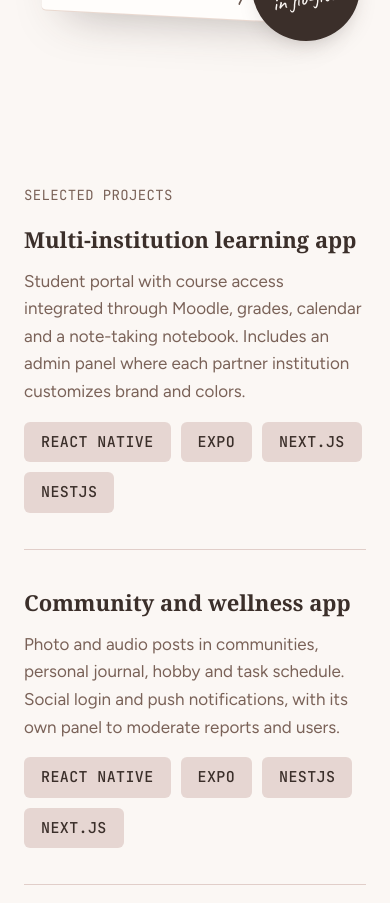
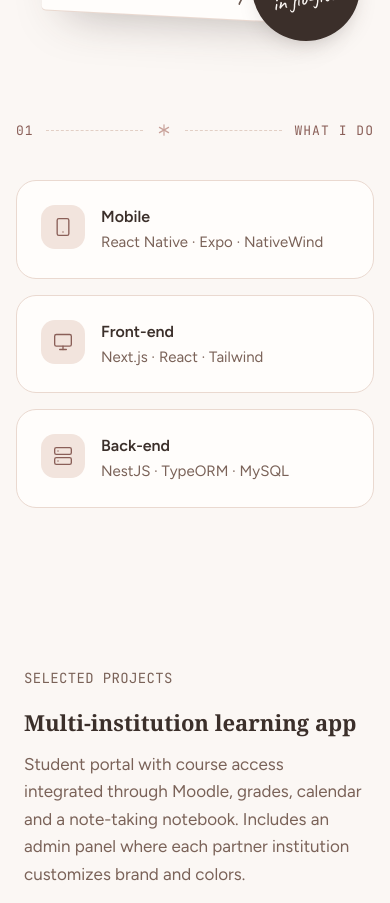
Before and after one commit to CamilaNevesLinder/CamilaNevesLinder, a Next.js app: page /en in a window 390 px wide. Shown: the part 1000-1903 px from the top of the page. Built offline with nearby package versions, Linux system fonts and the light colour scheme; no server answers.

Commit message:
feat(home): add what I do section with service area cards
Show mobile, front-end and back-end cards with icon and stack line
under the first numbered divider.

```diff
--- a/messages/en.json
+++ b/messages/en.json
@@ -413,5 +413,16 @@
     "navigationTitle": "Navigation",
     "findMeTitle": "Find me",
     "backToTop": "back to top"
+  },
+  "home": {
+    "sections": {
+      "serviceAreas": "What I do"
+    },
+    "serviceAreas": {
+      "label": "What I do",
+      "mobile": "Mobile",
+      "frontEnd": "Front-end",
+      "backEnd": "Back-end"
+    }
   }
 }
--- a/messages/es.json
+++ b/messages/es.json
@@ -413,5 +413,16 @@
     "navigationTitle": "Navegación",
     "findMeTitle": "Encuéntrame",
     "backToTop": "volver arriba"
+  },
+  "home": {
+    "sections": {
+      "serviceAreas": "Lo que hago"
+    },
+    "serviceAreas": {
+      "label": "Lo que hago",
+      "mobile": "Mobile",
+      "frontEnd": "Front-end",
+      "backEnd": "Back-end"
+    }
   }
 }
--- a/messages/pt-br.json
+++ b/messages/pt-br.json
@@ -413,5 +413,16 @@
     "navigationTitle": "Navegação",
     "findMeTitle": "Me encontre",
     "backToTop": "voltar ao topo"
+  },
+  "home": {
+    "sections": {
+      "serviceAreas": "O que eu faço"
+    },
+    "serviceAreas": {
+      "label": "O que eu faço",
+      "mobile": "Mobile",
+      "frontEnd": "Front-end",
+      "backEnd": "Back-end"
+    }
   }
 }
--- /dev/null
+++ b/src/components/organisms/service-areas.tsx
@@ -0,0 +1,32 @@
+'use client';
+
+import { useTranslations } from 'next-intl';
+import { SERVICE_AREAS } from '@/lib/service-areas';
+
+export function ServiceAreas() {
+  const t = useTranslations('home.serviceAreas');
+
+  return (
+    <section
+      aria-label={t('label')}
+      className="md:pb-30 mx-auto max-w-[1160px] px-4 pb-24 sm:px-6"
+    >
+      <ul className="grid grid-cols-[repeat(auto-fit,minmax(260px,1fr))] gap-4">
+        {SERVICE_AREAS.map(({ key, stack, Icon }) => (
+          <li
+            key={key}
+            className="border-line bg-paper flex items-start gap-4 rounded-[20px] border p-6"
+          >
+            <span className="bg-sand text-clay-deep grid size-11 shrink-0 place-items-center rounded-[14px]">
+              <Icon size={20} strokeWidth={1.6} aria-hidden="true" />
+            </span>
+            <div>
+              <h3 className="text-espresso font-semibold">{t(key)}</h3>
+              <p className="text-taupe mt-0.5 text-[15px]">{stack}</p>
+            </div>
+          </li>
+        ))}
+      </ul>
+    </section>
+  );
+}
--- a/src/components/pages/home-page.tsx
+++ b/src/components/pages/home-page.tsx
@@ -1,13 +1,22 @@
+'use client';
+
+import { useTranslations } from 'next-intl';
+import { SectionDivider } from '@/components/molecules/section-divider';
+import { AiProcess } from '@/components/organisms/ai-process';
+import { Education } from '@/components/organisms/education';
+import { Experience } from '@/components/organisms/experience';
 import { Hero } from '@/components/organisms/hero';
 import { Projects } from '@/components/organisms/projects';
-import { AiProcess } from '@/components/organisms/ai-process';
-import { Experience } from '@/components/organisms/experience';
-import { Education } from '@/components/organisms/education';
+import { ServiceAreas } from '@/components/organisms/service-areas';
 
 export function HomePage() {
+  const t = useTranslations('home.sections');
+
   return (
     <>
       <Hero />
+      <SectionDivider number="01" label={t('serviceAreas')} />
+      <ServiceAreas />
       <Projects />
       <AiProcess />
       <Experience />
--- /dev/null
+++ b/src/lib/service-areas.ts
@@ -0,0 +1,17 @@
+import { Monitor, Server, Smartphone } from 'lucide-react';
+
+export type ServiceAreaKey = 'mobile' | 'frontEnd' | 'backEnd';
+
+export const SERVICE_AREAS: {
+  key: ServiceAreaKey;
+  stack: string;
+  Icon: typeof Smartphone;
+}[] = [
+  {
+    key: 'mobile',
+    stack: 'React Native · Expo · NativeWind',
+    Icon: Smartphone,
+  },
+  { key: 'frontEnd', stack: 'Next.js · React · Tailwind', Icon: Monitor },
+  { key: 'backEnd', stack: 'NestJS · TypeORM · MySQL', Icon: Server },
+];
```
Also changed, not shown: 1 other file (tests, documents, lock files or other folders).
